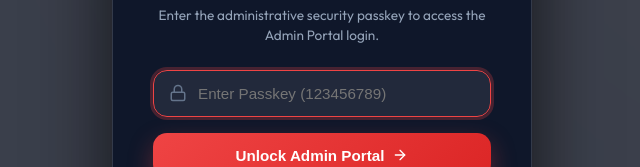
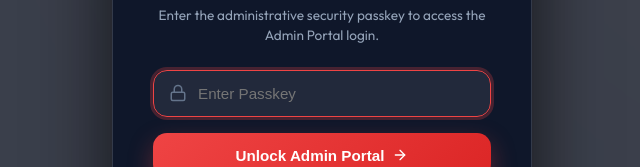
Before and after one commit to Aditya07024/MyDesignGhar, a React (Vite) app in the folder web/: page /admin/login in a window 1280 px wide. Shown: the part 351-518 px from the top of the page, without its empty margins (318-958 px from the left). Built offline with nearby package versions, Linux system fonts and the light colour scheme; no server answers.

Commit message:
ci: add GitHub Actions deploy workflow and update passkey placeholder

```diff
--- a/web/src/components/AdminPasskeyModal.tsx
+++ b/web/src/components/AdminPasskeyModal.tsx
@@ -69,7 +69,7 @@ export default function AdminPasskeyModal({ isOpen, onClose, onSuccess }: AdminP
             <Lock size={18} className="input-lock-icon" />
             <input
               type="password"
-              placeholder="Enter Passkey (123456789)"
+              placeholder="Enter Passkey"
               value={passkey}
               onChange={(e) => setPasskey(e.target.value)}
               className="admin-passkey-input"
```
